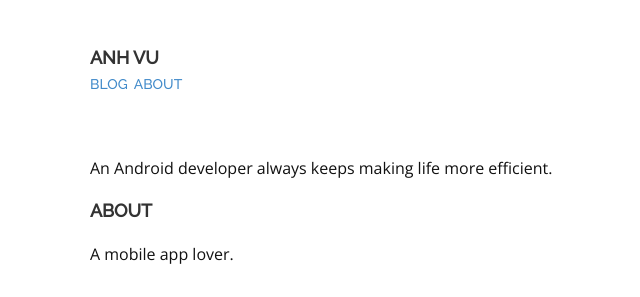
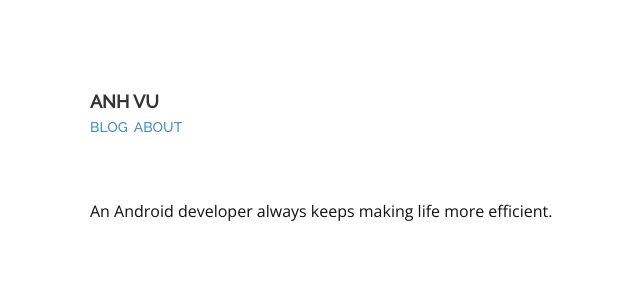
Before and after one commit to vuleanh/vuleanh.github.io, a plain HTML site: page about/index.html in a window 1280 px wide. Shown: the part 190-487 px from the top of the page, without its empty margins (221-861 px from the left). Drawn offline with nearby package versions, Linux system fonts and the light colour scheme.

Commit message:
update blog

```diff
--- a/about/index.html
+++ b/about/index.html
@@ -20,7 +20,7 @@
 
 
 <script type="text/javascript">
-    var baseURL = 'https:\/\/www.khoi.io\/';
+    var baseURL = 'https:\/\/www.vuleanh.github.io\/';
     var host = baseURL.substring(0, baseURL.length - 1).replace(/\//g, '');
     if ((host === window.location.host) && (window.location.protocol !== 'https:')) {
         window.location.protocol = 'https:';
@@ -111,23 +111,6 @@
     </div>
 </section>
 
-<section class="main">
-    <div class="container">
-        <div class="content">
-            <div class="page-heading">
-
-    about
-
-</div>
-
-            <div class="markdown">
-                <p> A mobile app lover.</p>
-
-            </div>
-        </div>
-    </div>
-</section>
-
 
 <script type="text/javascript">
 var gaJsHost = (("https:" == document.location.protocol) ? "https://ssl." : "http://www.");
```
